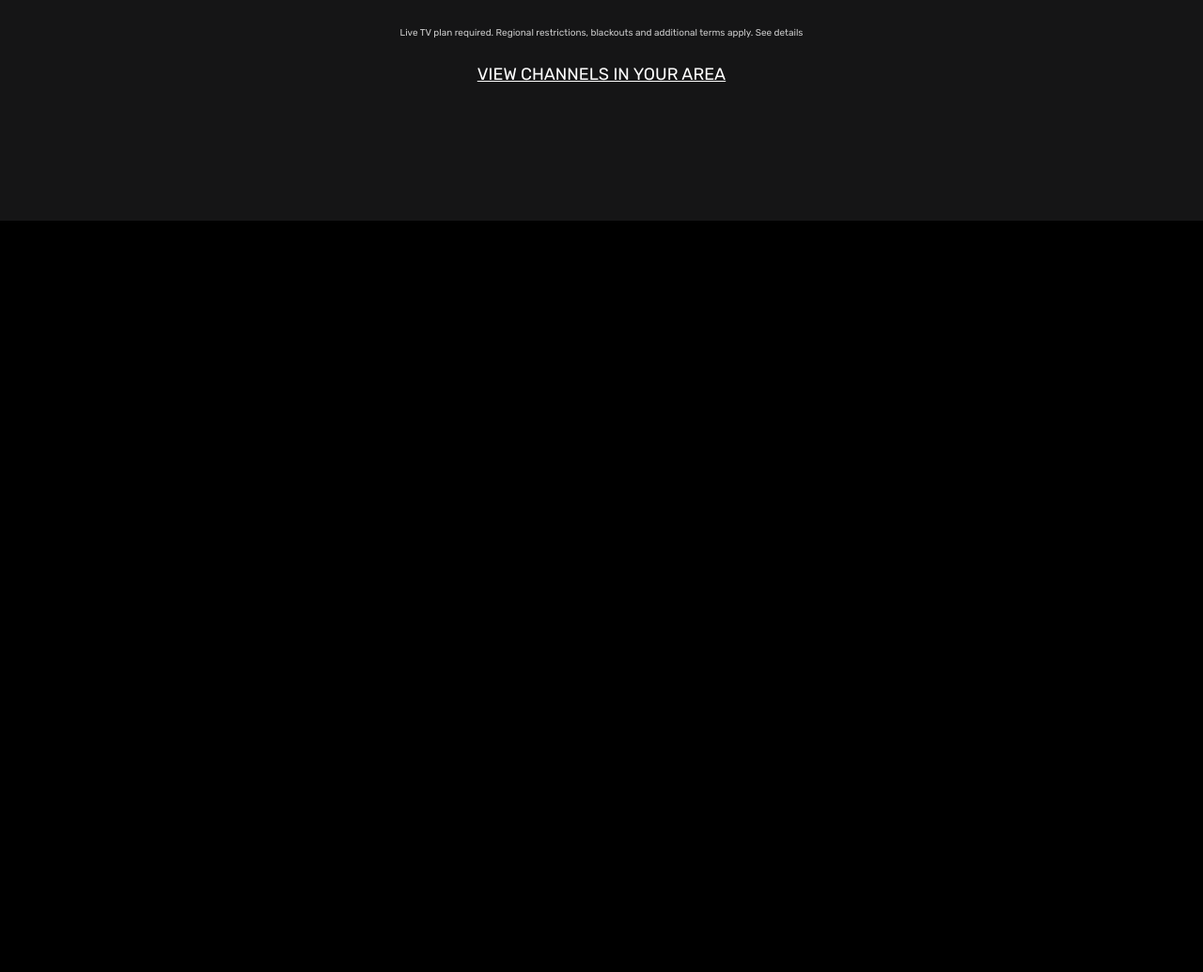
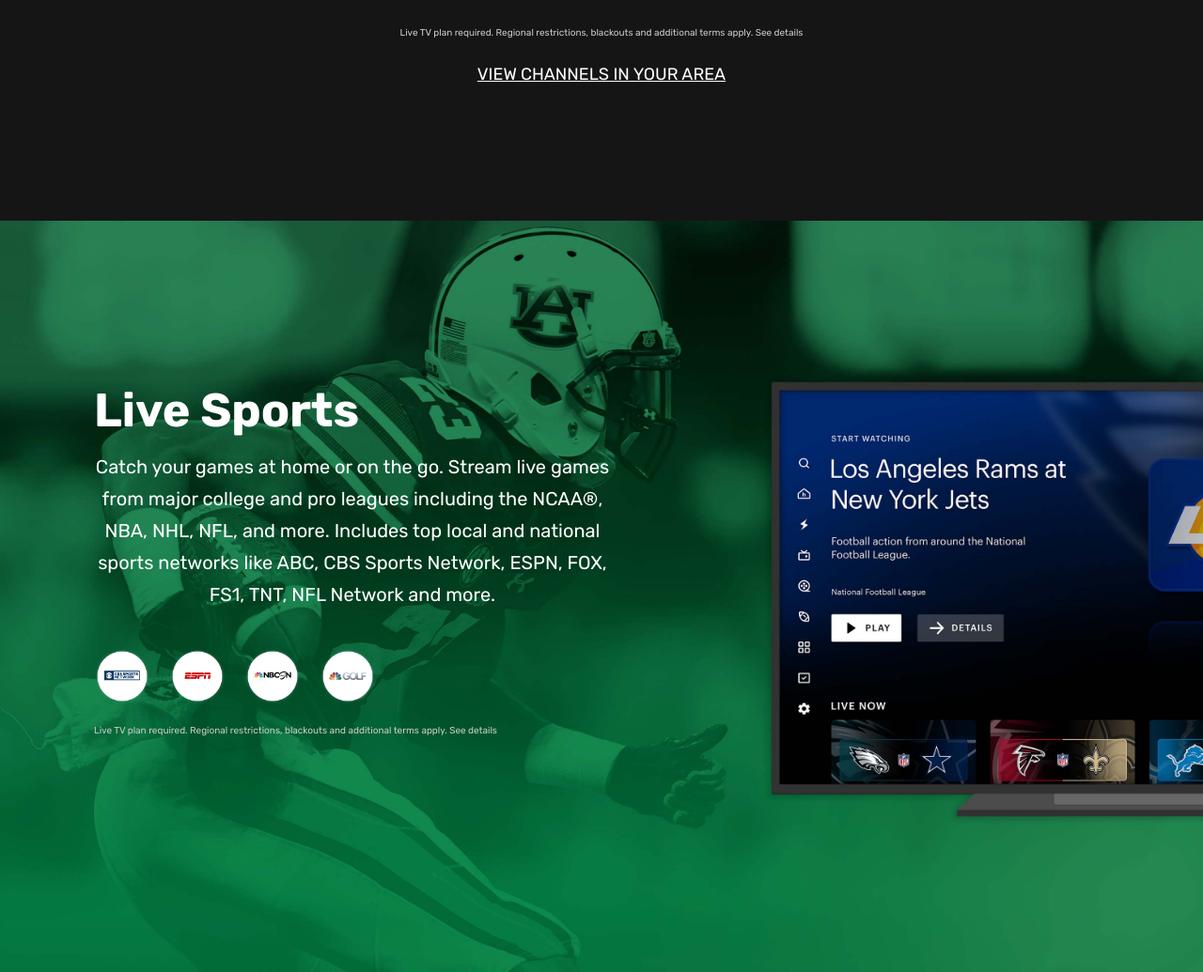
Before and after one commit to GhadeerZahwe/Clone-Hulu-Webpage.github.io, a plain HTML site: page index.html in a window 1280 px wide. Shown: the part 1991-3026 px from the top of the page at 94% size. Before the commit the page ends 2226 px from the top, so only its background shows below. Drawn offline with Linux system fonts and the light colour scheme.

Commit message:
add live sport section

```diff
--- a/css/style.css
+++ b/css/style.css
@@ -229,11 +229,46 @@
     text-align: center;
   }
 
-
-
 .live a {
     text-transform: uppercase;
     font-size: 18px;
     margin-top: 20px;
     text-decoration: underline;
   }
+
+  /* Live Sport Section */
+
+/* Live Sports */
+.live-sports {
+    background: url('../img/sports-bg.jpeg') no-repeat center center / cover;
+    height: 800px;
+    position: relative;
+  }
+
+  .live-sports-content {
+    position: absolute;
+    top: 160px;
+    left: 100px;
+    max-width: 550px;
+  }
+
+  .live-sports-logos {
+    width: 300px;
+    margin-top: 40px;
+    display: flex;
+    align-items: center;
+    justify-content: space-between;
+  }
+
+  .live-sports-logos > div {
+    background: url('../img/network-logo-bg.png') no-repeat center center / cover;
+    height: 60px;
+    width: 60px;
+    display: flex;
+    justify-content: center;
+    align-items: center;
+  }
+
+  .live-sports-logos img {
+    width: 40px;
+  }
--- a/index.html
+++ b/index.html
@@ -95,5 +95,34 @@
         </div>
       </section>
 
+      <!-- Live Sports Section -->
+      <section class="live-sports">
+        <div class="live-sports-content">
+          <div class="text-xl">Live Sports</div>
+          <div class="sub-text">
+            Catch your games at home or on the go. Stream live games from major college and pro leagues
+            including the NCAA®, NBA, NHL, NFL, and more. Includes top local and national sports networks
+             like ABC, CBS Sports Network, ESPN, FOX, FS1, TNT, NFL Network and more.
+          </div>
+          <div class="live-sports-logos">
+            <div>
+              <img src="img/live-sports-logo-1.png" alt="" />
+            </div>
+            <div>
+              <img src="img/live-sports-logo-2.png" alt="" />
+            </div>
+            <div>
+              <img src="img/live-sports-logo-3.svg" alt="" />
+            </div>
+            <div>
+              <img src="img/live-sports-logo-4.png" alt="" />
+            </div>
+          </div>
+          <div class="legal-text">
+            Live TV plan required. Regional restrictions, blackouts and additional
+            terms apply. See details
+          </div>
+        </div>
+      </section>
 </body>
 </html>
```
